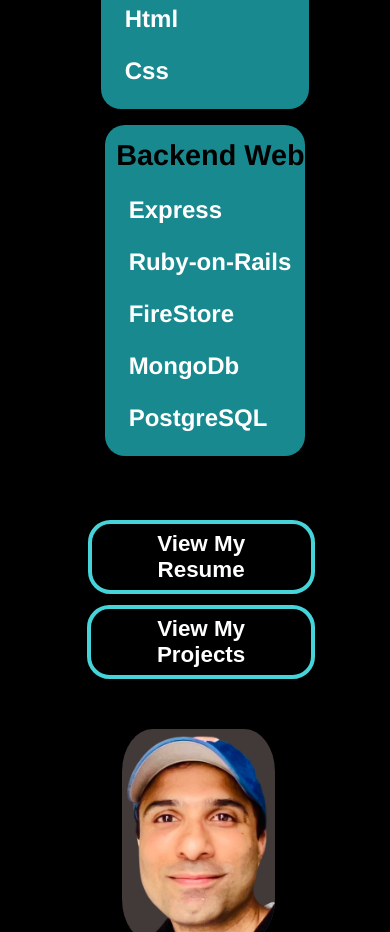
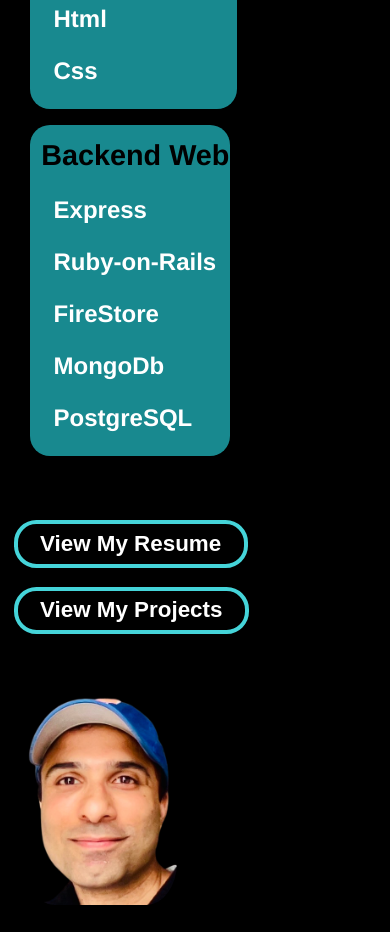
Before and after one commit to Anup-SoftwareDev/Portfolio-React, a React (Create React App) app: page / in a window 390 px wide. Shown: the part 1740-2672 px from the top of the page. Built offline with nearby package versions, Linux system fonts and the light colour scheme.

Commit message:
left jusify photo and skills in about page

```diff
--- a/src/components/About/About.module.css
+++ b/src/components/About/About.module.css
@@ -96,7 +96,7 @@
 .AboutMe .Container .Photo {
    width: 40%;
    display: flex;
-   justify-content: center;
+   justify-content: left;
    align-items: center;
 }
 
@@ -104,7 +104,9 @@
     height: 350px;
     margin-top: 10%;
     border-radius: 20%;
+    margin-left: 1em;
     background-color: rgb(66, 57, 57);
+    background-color: black;
 }
 
 @media (max-width: 1150px){
@@ -120,8 +122,8 @@
     {
         display: flex;
         flex-direction: column;
-        align-items: center;
-        justify-content: center;
+        align-items: left;
+
     }
 
     .AboutMe .Container .Text .Skillslist .LanguageList{
@@ -222,7 +224,7 @@
 
         margin-bottom: 1em;
         border-radius: 20px;
-        margin-left: auto;
+
         margin-right: auto;
      }
 
```
